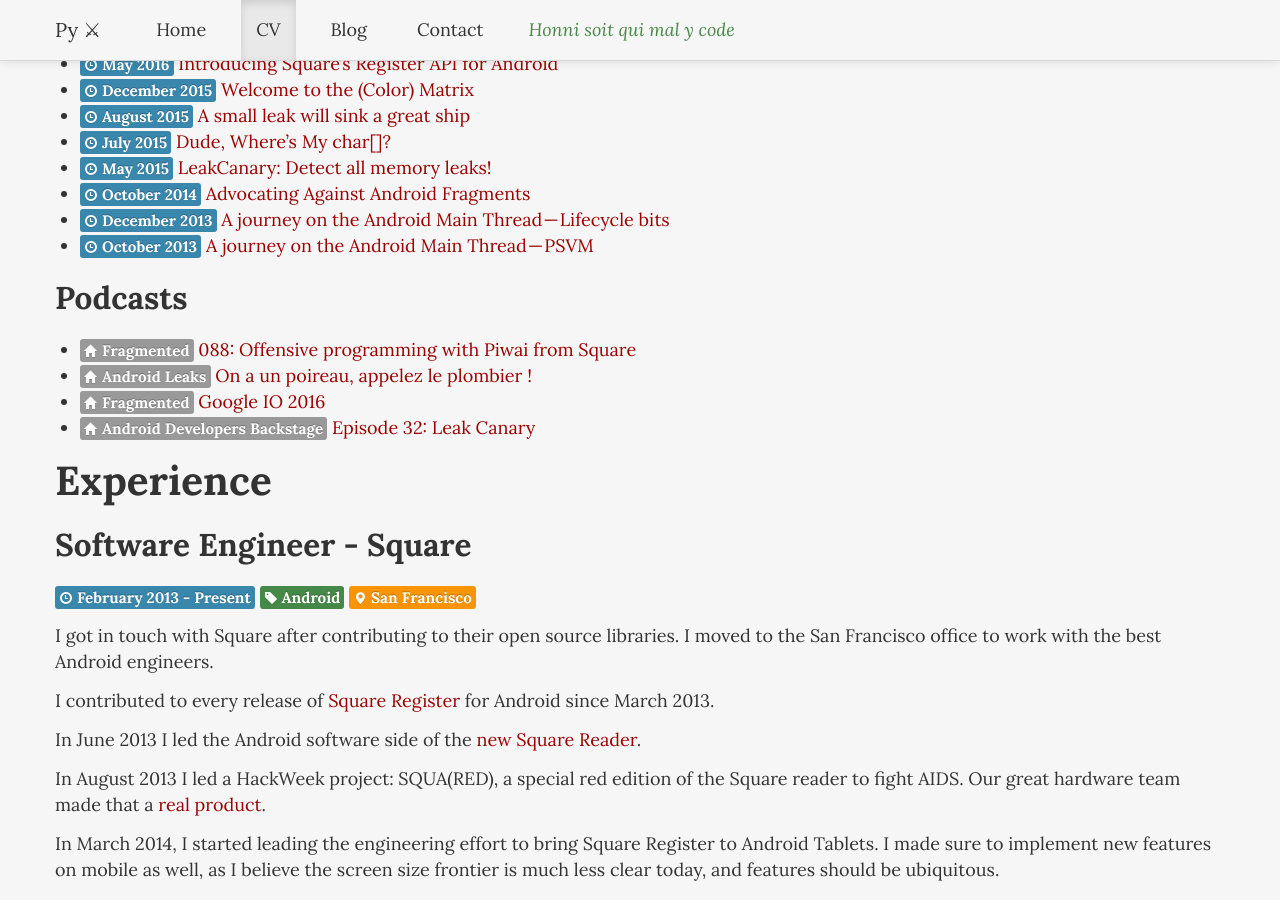
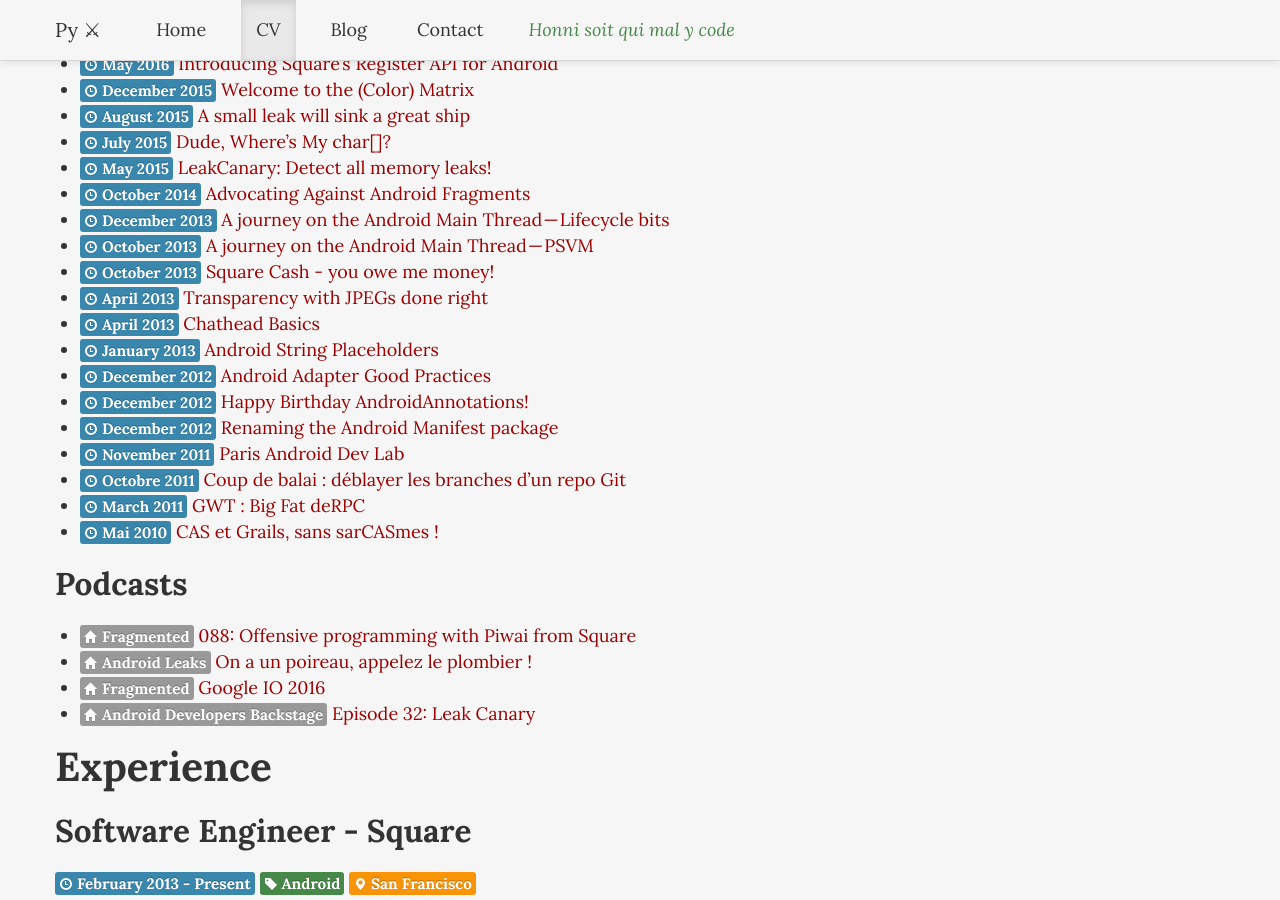
Before and after one commit to pyricau/pyricau.github.com, a Jekyll site: the page built from cv.markdown, in a window 1280 px wide and 900 px high, scrolled down 3130 px. Built offline with Jekyll 4.4.1, drawn with Linux system fonts in a browser that asks for light colours.

Commit message:
Update cv.markdown

```diff
--- a/cv.markdown
+++ b/cv.markdown
@@ -96,6 +96,17 @@
 * {% include time.html text="October 2014" %} [Advocating Against Android Fragments](https://medium.com/square-corner-blog/advocating-against-android-fragments-81fd0b462c97)
 * {% include time.html text="December 2013" %} [A journey on the Android Main Thread — Lifecycle bits](https://medium.com/square-corner-blog/a-journey-on-the-android-main-thread-lifecycle-bits-d916bc1ee6b2)
 * {% include time.html text="October 2013" %} [A journey on the Android Main Thread — PSVM](https://medium.com/square-corner-blog/a-journey-on-the-android-main-thread-psvm-55b2238ace2b)
+* {% include time.html text="October 2013" %} [Square Cash - you owe me money!](http://www.piwai.info/square-cash-mailto)
+* {% include time.html text="April 2013" %} [Transparency with JPEGs done right](http://www.piwai.info/transparent-jpegs-done-right)
+* {% include time.html text="April 2013" %} [Chathead Basics](http://www.piwai.info/chatheads-basics)
+* {% include time.html text="January 2013" %} [Android String Placeholders](http://www.piwai.info/android-string-placeholders)
+* {% include time.html text="December 2012" %} [Android Adapter Good Practices](http://www.piwai.info/android-adapter-good-practices)
+* {% include time.html text="December 2012" %} [Happy Birthday AndroidAnnotations!](http://www.piwai.info/happy-birthday-androidannotations)
+* {% include time.html text="December 2012" %} [Renaming the Android Manifest package](http://www.piwai.info/renaming-android-manifest-package)
+* {% include time.html text="November 2011" %} [Paris Android Dev Lab](http://www.piwai.info/2011/11/06/paris-android-dev-lab/)
+* {% include time.html text="Octobre 2011" %} [Coup de balai : déblayer les branches d'un repo Git](http://www.piwai.info/2011/10/30/coup-de-balai-deblayer-les-branches-dun-repo-git/)
+* {% include time.html text="March 2011" %} [GWT : Big Fat deRPC](http://blog.excilys.com/2011/03/13/gwt-big-fat-derpc/)
+* {% include time.html text="Mai 2010" %} [CAS et Grails, sans sarCASmes !](http://blog.excilys.com/2010/05/06/cas-et-grails-sans-sarcasmes/)
 
 ### Podcasts
 
```
